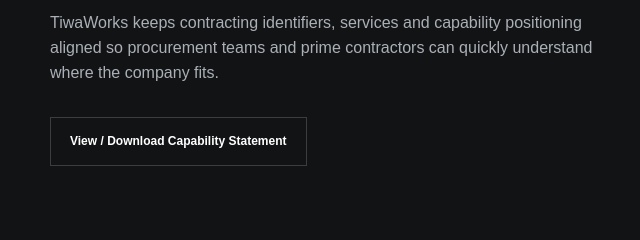
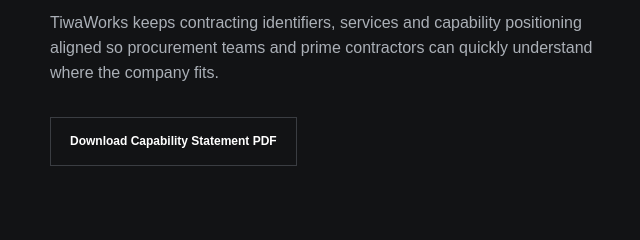
Before and after one commit to tiwaworksonline-rgb/ucc-dinner, a website: page tiwaworks-sample/index.html in a window 1280 px wide. Shown: the part 6749-6989 px from the top of the page, 0-640 px from the left. Drawn offline with Linux system fonts and the light colour scheme.

Commit message:
Link procurement section to downloadable capability statement PDF

```diff
--- a/tiwaworks-sample/index.html
+++ b/tiwaworks-sample/index.html
@@ -397,7 +397,7 @@
       <div class="eyebrow">Procurement Snapshot</div>
       <h2>Easy to evaluate. Ready to engage.</h2>
       <p>TiwaWorks keeps contracting identifiers, services and capability positioning aligned so procurement teams and prime contractors can quickly understand where the company fits.</p>
-      <a class="btn" style="color:#fff;border-color:#3a3d42;margin-top:16px" href="capability-statement.html" target="_blank">View / Download Capability Statement</a>
+      <a class="btn" style="color:#fff;border-color:#3a3d42;margin-top:16px" href="TiwaWorks_Capability_Statement.pdf" download="TiwaWorks_Capability_Statement.pdf">Download Capability Statement PDF</a>
     </div>
     <div class="naics">
       <div><strong>541613</strong><span>Marketing Consulting Services</span></div>
```
